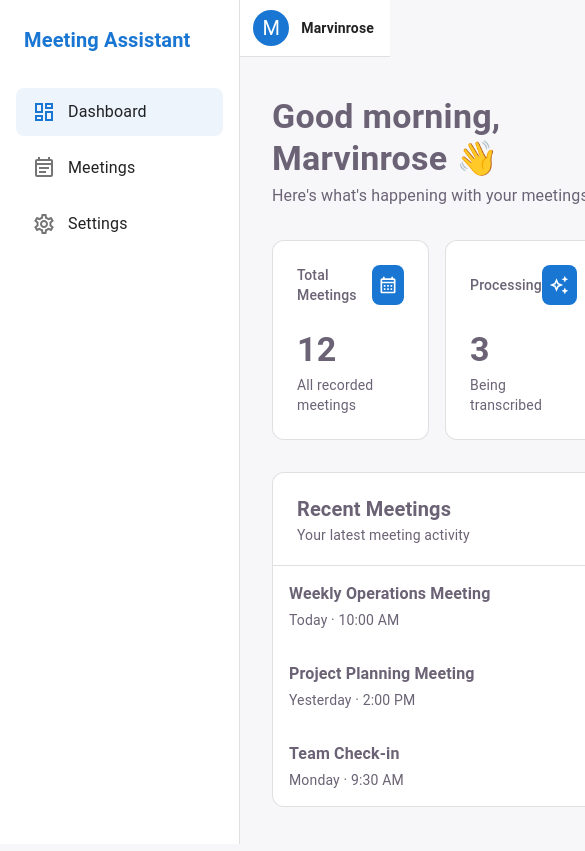
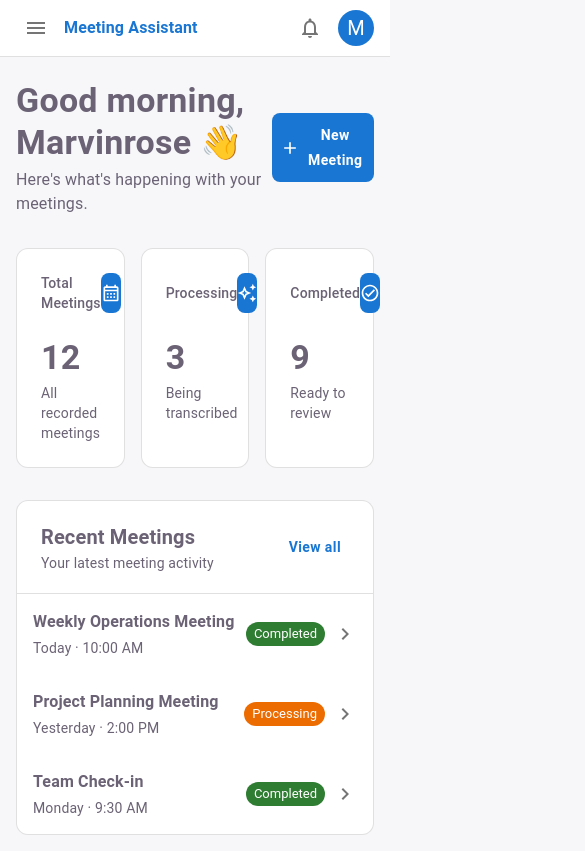
Before and after one commit to Marvinrose/Meeting-Assistant, a React app in the folder frontend/: page / in a window 390 px wide. Shown: the top 851 px of the page, 585 px wide, since content can reach past the window. Built offline with nearby package versions, Linux system fonts and the light colour scheme; the HTML template or start-up script is replaced by a standard one.

Commit message:
Made the app responsive

```diff
--- a/frontend/src/App.jsx
+++ b/frontend/src/App.jsx
@@ -1,3 +1,4 @@
+import { useState } from 'react';
 import { Box } from '@mui/material';
 
 import Sidebar from './components/layout/Sidebar';
@@ -5,17 +6,38 @@ import TopBar from './components/layout/TopBar';
 import Dashboard from './pages/Dashboard';
 
 function App() {
+  const [mobileOpen, setMobileOpen] = useState(false);
+
+  const handleMenuClick = () => {
+    setMobileOpen(true);
+  };
+
+  const handleDrawerClose = () => {
+    setMobileOpen(false);
+  };
+
   return (
     <Box sx={{ display: 'flex', minHeight: '100vh' }}>
-      <Sidebar />
+      <Sidebar
+        mobileOpen={mobileOpen}
+        onClose={handleDrawerClose}
+      />
 
-      <TopBar />
+      <TopBar onMenuClick={handleMenuClick} />
 
       <Box
         component="main"
         sx={{
           flexGrow: 1,
-          p: 4,
+          width: {
+            xs: '100%',
+            md: `calc(100% - 240px)`,
+          },
+          p: {
+            xs: 2,
+            sm: 3,
+            md: 4,
+          },
           mt: 8,
         }}
       >
--- a/frontend/src/components/layout/Sidebar.jsx
+++ b/frontend/src/components/layout/Sidebar.jsx
@@ -12,25 +12,10 @@ import DashboardOutlinedIcon from '@mui/icons-material/DashboardOutlined';
 import EventNoteOutlinedIcon from '@mui/icons-material/EventNoteOutlined';
 import SettingsOutlinedIcon from '@mui/icons-material/SettingsOutlined';
 
-const drawerWidth = 240;
+export const drawerWidth = 240;
 
-function Sidebar() {
-  return (
-    <Drawer
-      variant="permanent"
-      sx={{
-        width: drawerWidth,
-        flexShrink: 0,
-
-        '& .MuiDrawer-paper': {
-          width: drawerWidth,
-          boxSizing: 'border-box',
-          borderRight: '1px solid',
-          borderColor: 'divider',
-          backgroundColor: 'background.paper',
-        },
-      }}
-    >
+function Sidebar({ mobileOpen, onClose }) {
+  const drawerContent = (
     <Box
       sx={{
         height: '100%',
@@ -38,13 +23,7 @@ function Sidebar() {
         flexDirection: 'column',
       }}
     >
-        {/* Logo / Brand */}
-        <Box
-          sx={{
-            px: 3,
-            py: 3,
-          }}
-        >
+      <Box sx={{ px: 3, py: 3 }}>
         <Typography
           variant="h6"
           sx={{
@@ -56,7 +35,6 @@ function Sidebar() {
         </Typography>
       </Box>
 
-        {/* Navigation */}
       <List sx={{ px: 2 }}>
         <ListItemButton
           selected
@@ -85,11 +63,7 @@ function Sidebar() {
           <ListItemText primary="Meetings" />
         </ListItemButton>
 
-          <ListItemButton
-            sx={{
-              borderRadius: 2,
-            }}
-          >
+        <ListItemButton sx={{ borderRadius: 2 }}>
           <ListItemIcon>
             <SettingsOutlinedIcon />
           </ListItemIcon>
@@ -98,7 +72,48 @@ function Sidebar() {
         </ListItemButton>
       </List>
     </Box>
+  );
+
+  return (
+    <>
+      {/* Desktop */}
+      <Drawer
+        variant="permanent"
+        sx={{
+          display: { xs: 'none', md: 'block' },
+          width: drawerWidth,
+          flexShrink: 0,
+          '& .MuiDrawer-paper': {
+            width: drawerWidth,
+            boxSizing: 'border-box',
+            borderRight: '1px solid',
+            borderColor: 'divider',
+            backgroundColor: 'background.paper',
+          },
+        }}
+      >
+        {drawerContent}
       </Drawer>
+
+      {/* Mobile */}
+      <Drawer
+        variant="temporary"
+        open={mobileOpen}
+        onClose={onClose}
+        ModalProps={{
+          keepMounted: true,
+        }}
+        sx={{
+          display: { xs: 'block', md: 'none' },
+          '& .MuiDrawer-paper': {
+            width: drawerWidth,
+            boxSizing: 'border-box',
+          },
+        }}
+      >
+        {drawerContent}
+      </Drawer>
+    </>
   );
 }
 
--- a/frontend/src/components/layout/TopBar.jsx
+++ b/frontend/src/components/layout/TopBar.jsx
@@ -8,24 +8,65 @@ import {
   Typography,
 } from '@mui/material';
 
+import MenuIcon from '@mui/icons-material/Menu';
 import NotificationsNoneOutlinedIcon from '@mui/icons-material/NotificationsNoneOutlined';
 
-function TopBar() {
+import { drawerWidth } from './Sidebar';
+
+function TopBar({ onMenuClick }) {
   return (
     <AppBar
       position="fixed"
       elevation={0}
       sx={{
-        ml: '240px',
-        width: 'calc(100% - 240px)',
+        width: {
+          xs: '100%',
+          md: `calc(100% - ${drawerWidth}px)`,
+        },
+        ml: {
+          xs: 0,
+          md: `${drawerWidth}px`,
+        },
         backgroundColor: 'background.paper',
         color: 'text.primary',
         borderBottom: '1px solid',
         borderColor: 'divider',
       }}
     >
-      <Toolbar sx={{ justifyContent: 'flex-end' }}>
-        <Box sx={{ display: 'flex', alignItems: 'center', gap: 1 }}>
+      <Toolbar>
+        <IconButton
+          onClick={onMenuClick}
+          sx={{
+            display: { xs: 'inline-flex', md: 'none' },
+            mr: 1,
+          }}
+        >
+          <MenuIcon />
+        </IconButton>
+
+        <Box
+          sx={{
+            flexGrow: 1,
+            display: { xs: 'block', md: 'none' },
+          }}
+        >
+          <Typography
+            sx={{
+              fontWeight: 700,
+              color: 'primary.main',
+            }}
+          >
+            Meeting Assistant
+          </Typography>
+        </Box>
+
+        <Box
+          sx={{
+            display: 'flex',
+            alignItems: 'center',
+            gap: 1,
+          }}
+        >
           <Tooltip title="Notifications">
             <IconButton>
               <NotificationsNoneOutlinedIcon />
@@ -46,7 +87,7 @@ function TopBar() {
             variant="body2"
             sx={{
               fontWeight: 600,
-              ml: 0.5,
+              display: { xs: 'none', sm: 'block' },
             }}
           >
             Marvinrose
```
Lines whose indentation alone changed are shown as unchanged.
